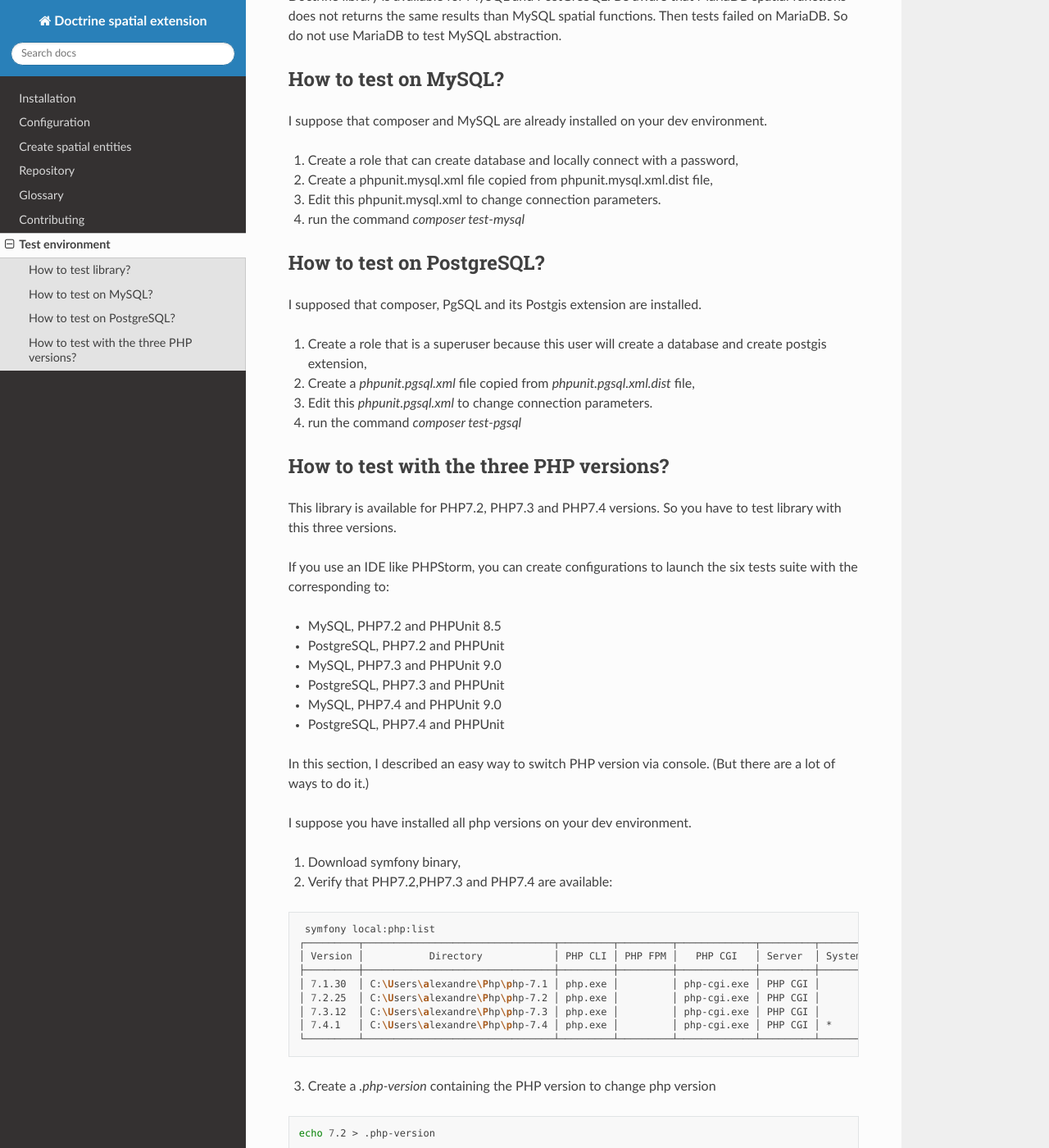
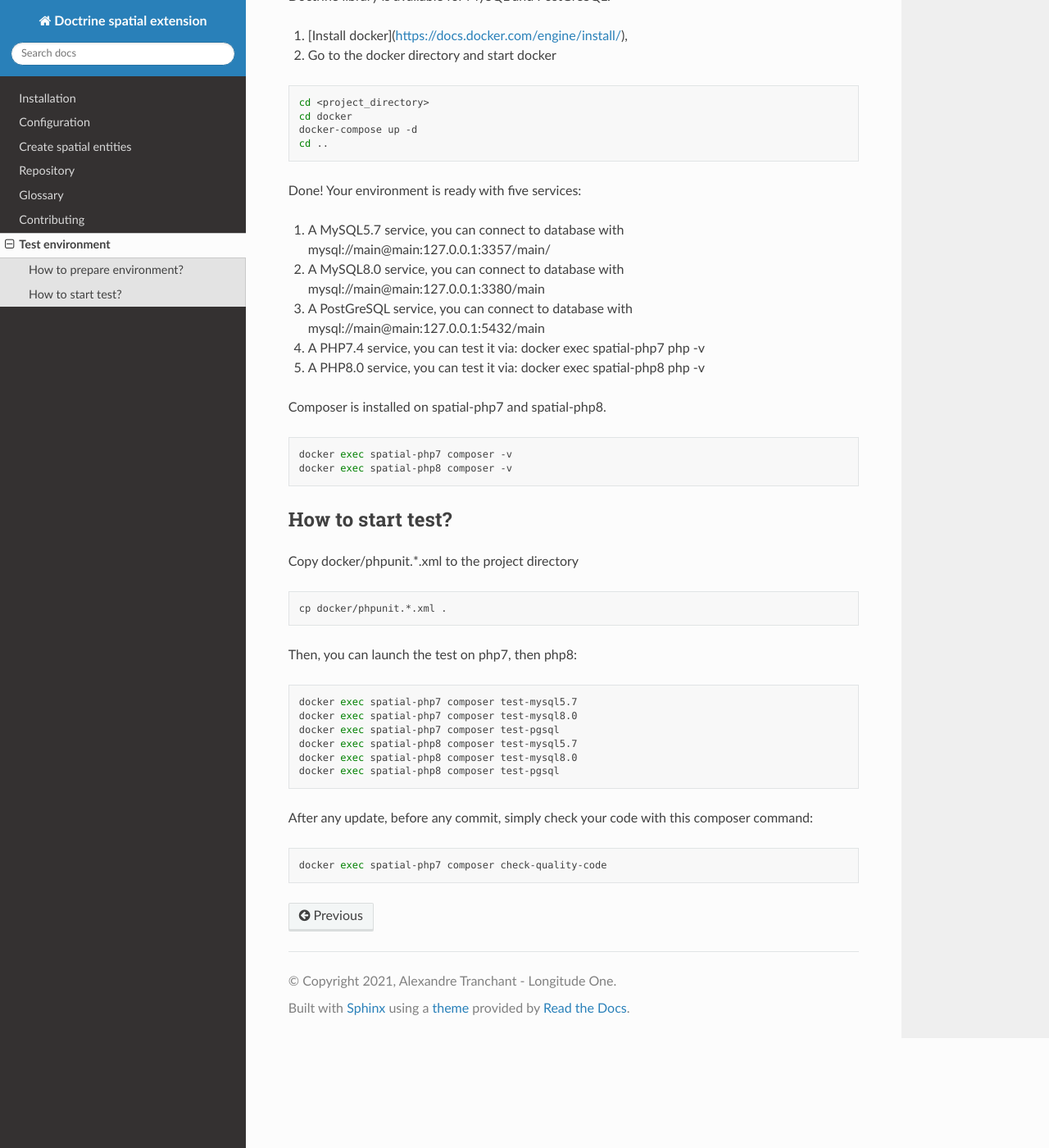
Before and after one commit to longitude-one/doctrine-spatial, a Sphinx documentation site: the page built from docs/Test.rst, in a window 1280 px wide and 1400 px high, scrolled down 304 px. Shown: the whole window at 82% size. Built offline with Sphinx 7.4.7 and the Read the Docs theme 2.0.0, drawn with Linux system fonts in a browser that asks for light colours; some of the changed text lies outside the part shown.

Commit message:
Documentation improved New docker service to contribute to documentation

```diff
--- a/docs/Test.rst
+++ b/docs/Test.rst
@@ -4,97 +4,57 @@ Test environment
 If you want to contribute to this library, you're welcome. This section will help you to prepare your development
 environment.
 
-How to test library?
---------------------
+How to prepare environment?
+---------------------------
 
-Doctrine library is available for MySQL and PostGreSQL. Be aware that MariaDB spatial functions does not returns the
-same results than MySQL spatial functions. Then tests failed on MariaDB. So do not use MariaDB to test MySQL
-abstraction.
+Doctrine library is available for MySQL and PostGreSQL.
 
-How to test on MySQL?
----------------------
-
-I suppose that composer and MySQL are already installed on your dev environment.
-
-1. Create a role that can create database and locally connect with a password,
-2. Create a phpunit.mysql.xml file copied from phpunit.mysql.xml.dist file,
-3. Edit this phpunit.mysql.xml to change connection parameters.
-4. run the command `composer test-mysql`
-
-How to test on PostgreSQL?
---------------------------
-
-I supposed that composer, PgSQL and its Postgis extension are installed.
-
-1. Create a role that is a superuser because this user will create a database and create postgis extension,
-2. Create a `phpunit.pgsql.xml` file copied from `phpunit.pgsql.xml.dist` file,
-3. Edit this `phpunit.pgsql.xml` to change connection parameters.
-4. run the command `composer test-pgsql`
-
-How to test with the three PHP versions?
-----------------------------------------
-
-This library is available for PHP7.2, PHP7.3 and PHP7.4 versions.
-So you have to test library with this three versions.
-
-If you use an IDE like PHPStorm, you can create configurations to launch the six tests suite with the corresponding to:
-
-* MySQL, PHP7.2 and PHPUnit 8.5
-* PostgreSQL, PHP7.2 and PHPUnit
-* MySQL, PHP7.3 and PHPUnit 9.0
-* PostgreSQL, PHP7.3 and PHPUnit
-* MySQL, PHP7.4 and PHPUnit 9.0
-* PostgreSQL, PHP7.4 and PHPUnit
-
-In this section, I described an easy way to switch PHP version via console. (But there are a lot of ways to do it.)
-
-I suppose you have installed all php versions on your dev environment.
-
-1. Download symfony binary,
-2. Verify that PHP7.2,PHP7.3 and PHP7.4 are available:
+1. [Install docker](https://docs.docker.com/engine/install/),
+2. Go to the docker directory and start docker
 
 .. code-block:: bash
 
-     symfony local:php:list
-    ┌─────────┬────────────────────────────────┬─────────┬─────────┬─────────────┬─────────┬─────────┐
-    │ Version │           Directory            │ PHP CLI │ PHP FPM │   PHP CGI   │ Server  │ System? │
-    ├─────────┼────────────────────────────────┼─────────┼─────────┼─────────────┼─────────┼─────────┤
-    │ 7.1.30  │ C:\Users\alexandre\Php\php-7.1 │ php.exe │         │ php-cgi.exe │ PHP CGI │         │
-    │ 7.2.25  │ C:\Users\alexandre\Php\php-7.2 │ php.exe │         │ php-cgi.exe │ PHP CGI │         │
-    │ 7.3.12  │ C:\Users\alexandre\Php\php-7.3 │ php.exe │         │ php-cgi.exe │ PHP CGI │         │
-    │ 7.4.1   │ C:\Users\alexandre\Php\php-7.4 │ php.exe │         │ php-cgi.exe │ PHP CGI │ *       │
-    └─────────┴────────────────────────────────┴─────────┴─────────┴─────────────┴─────────┴─────────┘
+    cd <project_directory>
+    cd docker
+    docker-compose up -d
+    cd ..
 
-3. Create a `.php-version` containing the PHP version to change php version
+Done! Your environment is ready with five services:
+
+1. A MySQL5.7 service, you can connect to database with mysql://main@main:127.0.0.1:3357/main/
+2. A MySQL8.0 service, you can connect to database with mysql://main@main:127.0.0.1:3380/main
+3. A PostGreSQL service, you can connect to database with mysql://main@main:127.0.0.1:5432/main
+4. A PHP7.4 service, you can test it via: docker exec spatial-php7 php -v
+5. A PHP8.0 service, you can test it via: docker exec spatial-php8 php -v
+
+Composer is installed on spatial-php7 and spatial-php8.
 
 .. code-block:: bash
 
-    echo 7.2 > .php-version
+    docker exec spatial-php7 composer -v
+    docker exec spatial-php8 composer -v
 
-Now PHP 7.2 will be used each time you use one of this command:
+How to start test?
+--------------------------
+Copy docker/phpunit.*.xml to the project directory
 
 .. code-block:: bash
 
-    $ symfony php -v
-    PHP 7.2.26 (cli) (built: Dec 17 2019 15:29:44) ( NTS MSVC15 (Visual C++ 2017) x64 )
-    Copyright (c) 1997-2018 The PHP Group
-    Zend Engine v3.2.0, Copyright (c) 1998-2018 Zend Technologies
-    with Xdebug v2.9.0, Copyright (c) 2002-2019, by Derick Rethans
+    cp docker/phpunit.*.xml .
 
-    $ symfony composer
-
-4. Download PHPUnit.phar for version 8 and version 9: Go on https://phar.phpunit.de
-5. You should now have a phpunit-8.phar and a phpunit-9.phar in your directory
-6. This script launch the six test-suites:
+Then, you can launch the test on php7, then php8:
 
 .. code-block:: bash
 
-    $ echo 7.2 > .php-version
-    $ symfony php phpunit-8.phar --configuration phpunit.mysql.xml
-    $ symfony php phpunit-8.phar --configuration phpunit.pgsql.xml
-    $ echo 7.3 > .php-version
-    $ symfony php phpunit-9.phar --configuration phpunit.mysql.xml
-    $ symfony php phpunit-9.phar --configuration phpunit.pgsql.xml
-    $ echo 7.4 > .php-version
-    $ symfony php phpunit-9.phar --configuration phpunit.mysql.xml
-    $ symfony php phpunit-9.phar --configuration phpunit.pgsql.xml
+    docker exec spatial-php7 composer test-mysql5.7
+    docker exec spatial-php7 composer test-mysql8.0
+    docker exec spatial-php7 composer test-pgsql
+    docker exec spatial-php8 composer test-mysql5.7
+    docker exec spatial-php8 composer test-mysql8.0
+    docker exec spatial-php8 composer test-pgsql
+
+After any update, before any commit, simply check your code with this composer command:
+
+.. code-block:: bash
+
+    docker exec spatial-php7 composer check-quality-code
--- a/docs/conf.py
+++ b/docs/conf.py
@@ -22,7 +22,7 @@ author = 'Alexandre Tranchant'
 master_doc = 'index'
 
 # The full version, including alpha/beta/rc tags
-release = '1.0.0'
+release = '3.0.0'
 
 # -- General configuration ---------------------------------------------------
 
```
Also changed, not shown: docs/Contributing.rst (+29 -34 lines), 2 other files.
